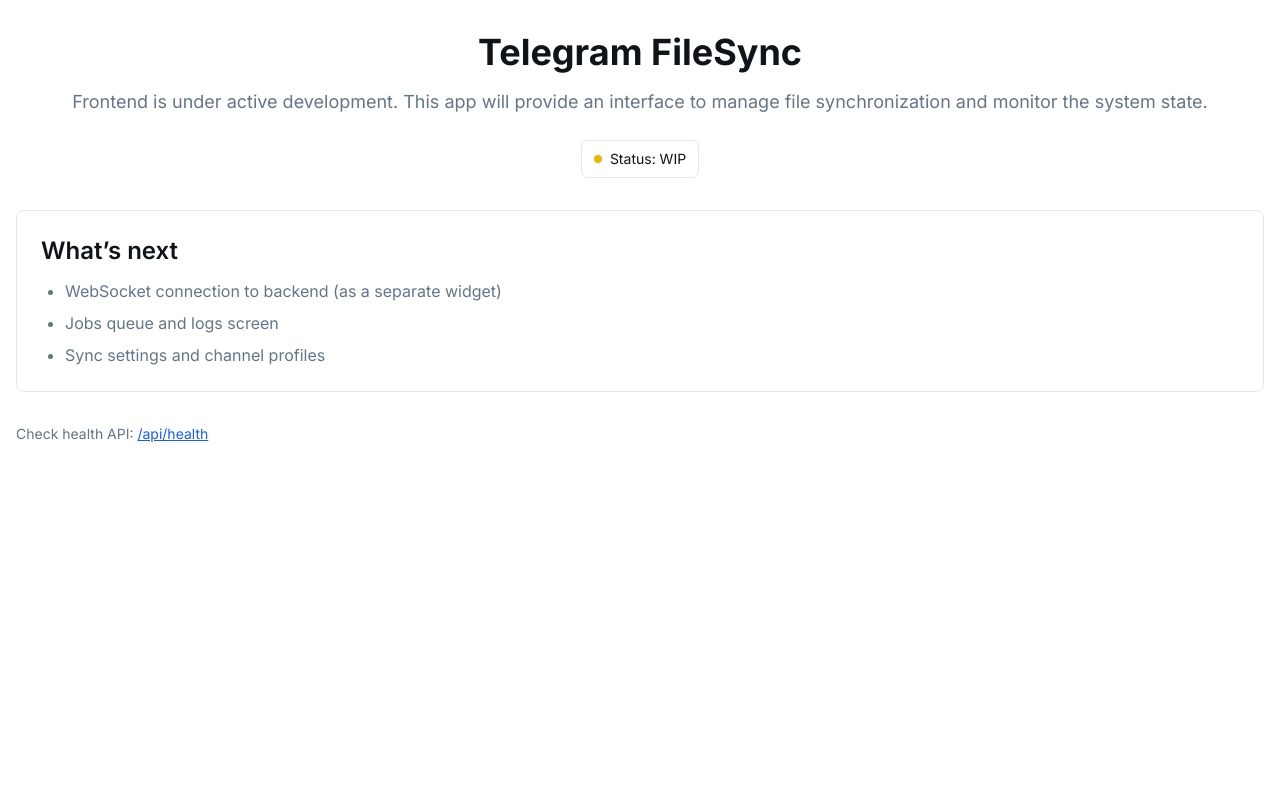
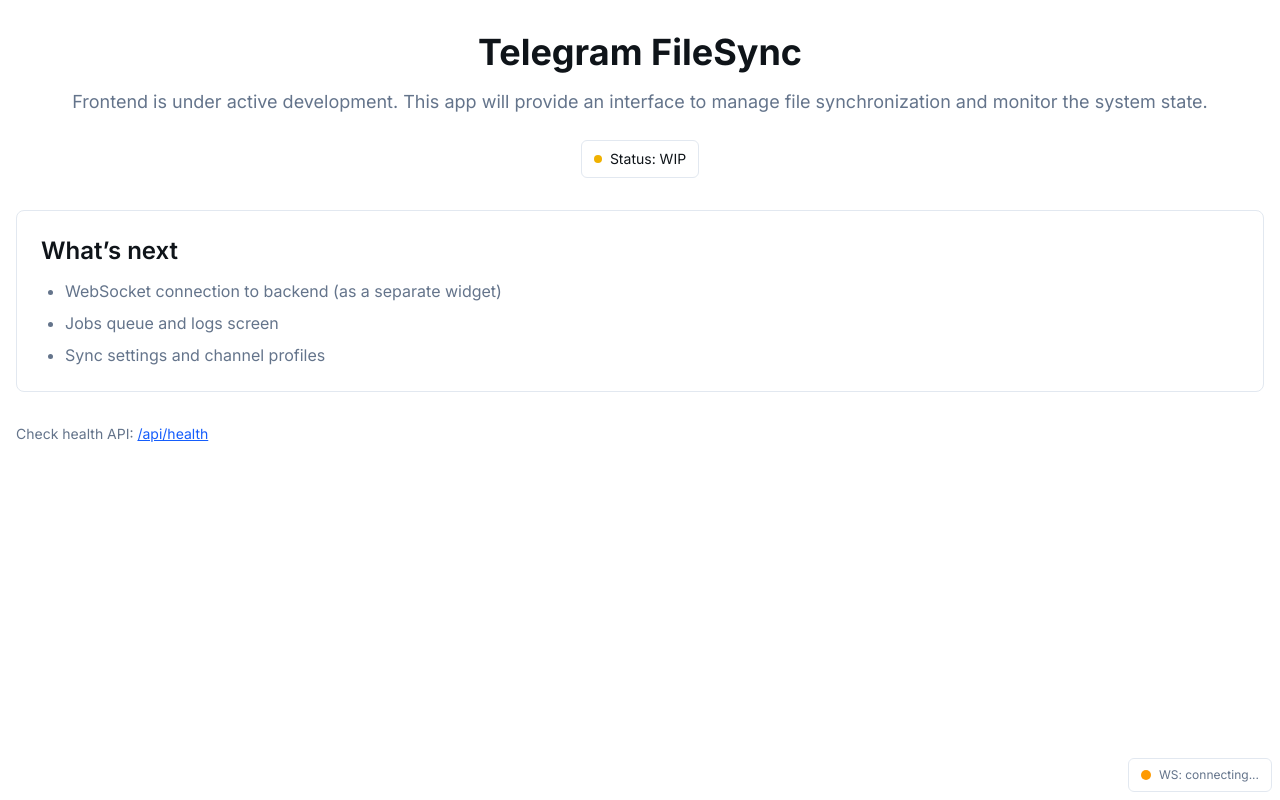
Before and after one commit to angelpsy/tg-sync-files, a Next.js app in the folder frontend/: page / in a window 1280 px wide. Built offline with nearby package versions, Linux system fonts and the light colour scheme; no server answers.

Commit message:
feat(frontend): add WS client/provider and global WSStatus footer; env from root; update TODO

```diff
--- a/frontend/app/layout.tsx
+++ b/frontend/app/layout.tsx
@@ -1,5 +1,8 @@
 import type { Metadata } from 'next';
 import { Inter } from 'next/font/google';
+
+import { SocketProvider } from '@/shared/lib/providers/SocketProvider';
+import { Footer } from '@/widgets/footer/Footer';
 import './globals.css';
 
 const inter = Inter({ subsets: ['latin'] });
@@ -12,10 +15,13 @@
 export default function RootLayout({ children }: { children: React.ReactNode }) {
   return (
     <html lang="en">
-      <body className={inter.className}>
-        <main className="min-h-screen bg-background text-foreground">
-          <div className="container mx-auto px-4 py-8">{children}</div>
-        </main>
+      <body className={`${inter.className} bg-background text-foreground`}>
+        <SocketProvider>
+          <main className="min-h-screen bg-background text-foreground">
+            <div className="container mx-auto px-4 py-8">{children}</div>
+          </main>
+          <Footer />
+        </SocketProvider>
       </body>
     </html>
   );
--- a/frontend/next.config.ts
+++ b/frontend/next.config.ts
@@ -1,10 +1,12 @@
 import { resolve } from 'path';
 
 import { config } from 'dotenv';
+import { expand } from 'dotenv-expand';
 import type { NextConfig } from 'next';
 
-// Load environment variables from root .env file
-config({ path: resolve(__dirname, '../.env') });
+// Load environment variables from root .env file and expand nested vars
+const env = config({ path: resolve(__dirname, '../.env') });
+expand(env);
 
 const nextConfig: NextConfig = {
   eslint: {
--- /dev/null
+++ b/frontend/shared/api/ws/client.ts
@@ -0,0 +1,65 @@
+import type { Socket } from 'socket.io-client';
+import { io } from 'socket.io-client';
+
+import type { IWSMessage } from './protocol';
+import { isWSMessage } from './protocol';
+
+export interface WSClientOptions {
+  url: string;
+  authToken?: string;
+}
+
+export type MessageHandler = (msg: IWSMessage<unknown>) => void;
+
+class WSClient {
+  private socket: Socket | null = null;
+  private onMessageHandlers = new Set<MessageHandler>();
+  private onConnectHandlers = new Set<() => void>();
+  private onDisconnectHandlers = new Set<(reason?: string) => void>();
+
+  connect(opts: WSClientOptions) {
+    if (this.socket) return;
+    // socket.io prefers http(s) base; normalize ws(s) to http(s)
+    const base = opts.url.replace(/^wss?:\/\//, m => (m === 'wss://' ? 'https://' : 'http://'));
+    this.socket = io(base, {
+      path: '/socket.io',
+      transports: ['websocket', 'polling'],
+      withCredentials: true,
+      auth: opts.authToken ? { token: opts.authToken } : undefined,
+    });
+
+    this.socket.on('connect', () => this.onConnectHandlers.forEach(h => h()));
+    this.socket.on('disconnect', reason => this.onDisconnectHandlers.forEach(h => h(reason)));
+    this.socket.on('connect_error', () =>
+      this.onDisconnectHandlers.forEach(h => h('connect_error'))
+    );
+
+    this.socket.on('message', (data: unknown) => {
+      if (isWSMessage(data)) {
+        this.onMessageHandlers.forEach(h => h(data));
+      }
+    });
+  }
+
+  disconnect() {
+    this.socket?.disconnect();
+    this.socket = null;
+  }
+
+  onMessage(handler: MessageHandler) {
+    this.onMessageHandlers.add(handler);
+    return () => this.onMessageHandlers.delete(handler);
+  }
+
+  onConnect(handler: () => void) {
+    this.onConnectHandlers.add(handler);
+    return () => this.onConnectHandlers.delete(handler);
+  }
+
+  onDisconnect(handler: (reason?: string) => void) {
+    this.onDisconnectHandlers.add(handler);
+    return () => this.onDisconnectHandlers.delete(handler);
+  }
+}
+
+export const wsClient = new WSClient();
--- /dev/null
+++ b/frontend/shared/api/ws/protocol.ts
@@ -0,0 +1,32 @@
+/**
+ * WS protocol helpers for frontend
+ */
+
+import { EWSConnectionStatus, EWSMessageType } from '@/types/websocket/enums';
+import { WS_PROTOCOL_VERSION } from '@/types/websocket/events';
+import type { IWSMessage } from '@/types/websocket/models';
+
+export type { IWSMessage };
+
+/**
+ * Build a typed WS message
+ */
+export function buildMessage<T>(type: keyof typeof EWSMessageType, payload: T): IWSMessage<T> {
+  return {
+    type: EWSMessageType[type],
+    payload,
+    timestamp: Date.now(),
+    protocolVersion: WS_PROTOCOL_VERSION,
+  } as IWSMessage<T>;
+}
+
+/**
+ * Guard to ensure incoming data looks like a message
+ */
+export function isWSMessage(value: unknown): value is IWSMessage<unknown> {
+  if (!value || typeof value !== 'object') return false;
+  const v = value as Record<string, unknown>;
+  return typeof v.type === 'string' && 'payload' in v && typeof v.timestamp === 'number';
+}
+
+export const ConnectionStatus = EWSConnectionStatus;
--- /dev/null
+++ b/frontend/shared/lib/providers/SocketProvider.tsx
@@ -0,0 +1,42 @@
+'use client';
+import React, { createContext, useContext, useEffect, useMemo, useState } from 'react';
+
+import { wsClient } from '@/shared/api/ws/client';
+import type { IWSMessage } from '@/shared/api/ws/protocol';
+
+interface SocketContextValue {
+  connected: boolean;
+  lastMessage?: IWSMessage<unknown>;
+}
+
+const SocketContext = createContext<SocketContextValue>({ connected: false });
+
+export function useSocket() {
+  return useContext(SocketContext);
+}
+
+export function SocketProvider({ children }: { children: React.ReactNode }) {
+  const [connected, setConnected] = useState(false);
+  const [lastMessage, setLastMessage] = useState<IWSMessage<unknown>>();
+
+  useEffect(() => {
+    const raw = process.env.NEXT_PUBLIC_WS_ENDPOINT;
+    const url = !raw || /\$\{[^}]+\}/.test(raw) ? 'ws://localhost:4000' : raw;
+    wsClient.connect({ url });
+
+    const offMsg = wsClient.onMessage(msg => setLastMessage(msg));
+    const offCon = wsClient.onConnect(() => setConnected(true));
+    const offDis = wsClient.onDisconnect(() => setConnected(false));
+
+    return () => {
+      offMsg();
+      offCon();
+      offDis();
+      wsClient.disconnect();
+    };
+  }, []);
+
+  const value = useMemo(() => ({ connected, lastMessage }), [connected, lastMessage]);
+
+  return <SocketContext.Provider value={value}>{children}</SocketContext.Provider>;
+}
--- a/frontend/tsconfig.json
+++ b/frontend/tsconfig.json
@@ -19,7 +19,8 @@
       "@/components/*": ["./components/*"],
       "@/lib/*": ["./lib/*"],
       "@/app/*": ["./app/*"],
-      "@/types": ["../types"]
+      "@/types": ["../types"],
+      "@/types/*": ["../types/*"]
     }
   },
   "include": [
--- /dev/null
+++ b/frontend/widgets/footer/Footer.tsx
@@ -0,0 +1,12 @@
+'use client';
+import { WSStatus } from '@/widgets/ws-status/WSStatus';
+
+export function Footer() {
+  return (
+    <footer className="pointer-events-none fixed inset-x-0 bottom-0 z-50 flex items-end justify-end p-2">
+      <div className="pointer-events-auto">
+        <WSStatus />
+      </div>
+    </footer>
+  );
+}
--- /dev/null
+++ b/frontend/widgets/ws-status/WSStatus.tsx
@@ -0,0 +1,16 @@
+'use client';
+import { useSocket } from '@/shared/lib/providers/SocketProvider';
+
+export function WSStatus() {
+  const { connected, lastMessage } = useSocket();
+  const dotClass = connected ? 'bg-green-500' : 'bg-amber-500';
+  return (
+    <div className="fixed bottom-2 right-2 rounded-md border border-border bg-card px-3 py-2 text-xs text-muted-foreground">
+      <div className="flex items-center gap-2">
+        <span className={`inline-block h-2.5 w-2.5 rounded-full ${dotClass}`} />
+        <span>WS: {connected ? 'connected' : 'connecting...'}</span>
+      </div>
+      {lastMessage && <div className="mt-1 max-w-[260px] truncate">{String(lastMessage.type)}</div>}
+    </div>
+  );
+}
--- a/package.json
+++ b/package.json
@@ -43,6 +43,7 @@
     "@commitlint/config-conventional": "^19.8.1",
     "@typescript-eslint/eslint-plugin": "^8.39.0",
     "@typescript-eslint/parser": "^8.39.0",
+    "dotenv-expand": "^12.0.2",
     "eslint": "^8.57.1",
     "eslint-config-next": "^15.0.0",
     "eslint-config-prettier": "^9.1.0",
```
Also changed, not shown: 3 other files (tests, documents, lock files or other folders).
